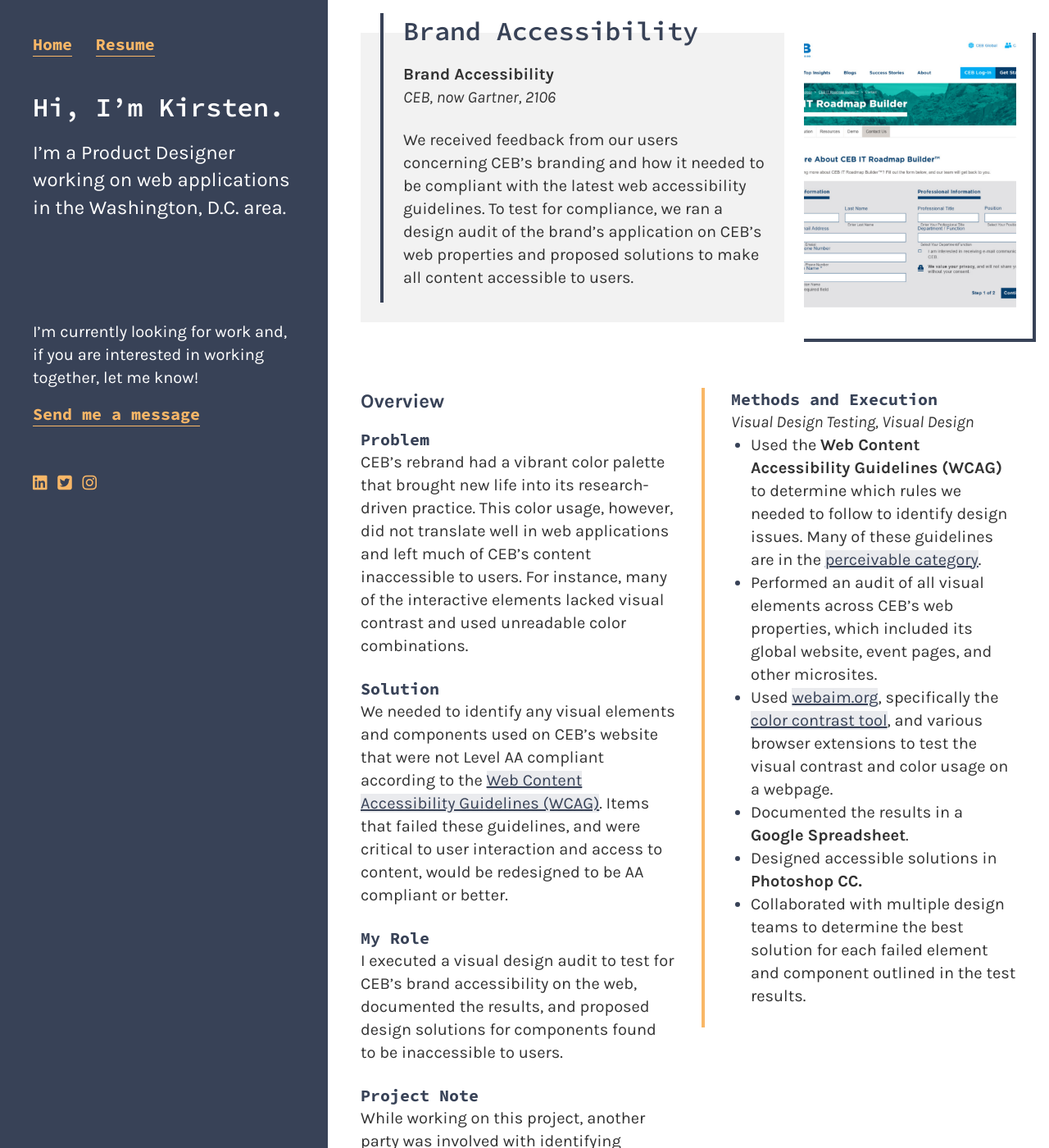
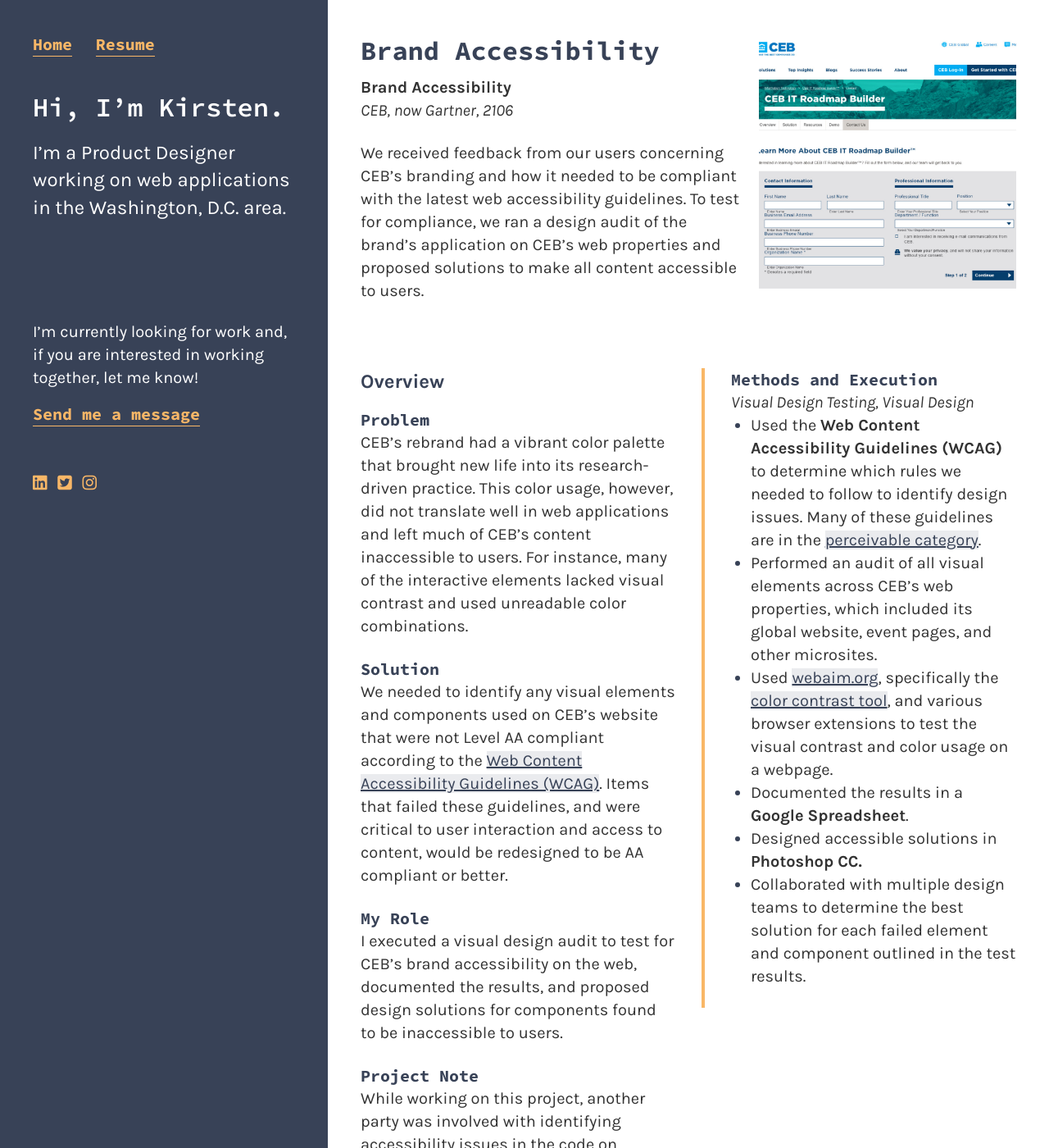
Before and after one commit to marcusrelacion/kirstengreen.com, a Jekyll site: the page built from _projects/brand-accessibility.markdown, in a window 1280 px wide and 1400 px high. Shown: the whole window at 82% size. Built offline with Jekyll 4.4.1, drawn with Linux system fonts in a browser that asks for light colours; nearby versions of some CDN libraries.

Commit message:
updating section blocks

```diff
--- /dev/null
+++ b/_includes/section-30-70.html
@@ -0,0 +1 @@
+section-30-70.html
--- /dev/null
+++ b/_includes/section-50-50.html
@@ -0,0 +1 @@
+section-50-50.html
--- /dev/null
+++ b/_includes/section-60-40.html
@@ -0,0 +1 @@
+section-60-40.html
--- /dev/null
+++ b/_includes/section-hero.html
@@ -0,0 +1,26 @@
+<!-- section: hero -->
+<section class="hero">
+    <div class="hero__content">
+    	<h1 class="hero__heading">
+            {{ page.title }}
+        </h1>
+        {% for hero-content in page.hero %}
+	        {% if page.layout == 'post' %}
+	        <p class="hero__project">
+	            {{ hero-content.name }}
+	        </p>
+	        <p class="hero__company">
+	            {{ hero-content.company | append: "," }} {{ hero-content.year }}
+	        </p>
+	        {% endif %}
+	        <div class="hero__body">
+	            {{ hero-content.body | markdownify }}
+	        </div>
+        {% endfor %}
+    </div>
+    {% for hero-content in page.hero %}
+    <div class="hero__image" style="background-image: url('{{ hero-content.image }}'); background-repeat: no-repeat; background-size: cover; background-position: center center;">
+        {% endfor %}
+    </div>
+</section>
+<!-- end section -->
--- a/_layouts/post.html
+++ b/_layouts/post.html
@@ -2,7 +2,7 @@
 layout: default
 ---
 
-{% include block-hero.html %}
+{% include section-hero.html %}
 {% for section in page.sections %}
     {% include block-50-50.html %}
     {% include block-60-40.html %}
--- a/_projects/developing-talentneuron-personas.markdown
+++ b/_projects/developing-talentneuron-personas.markdown
@@ -3,7 +3,7 @@
 date: 2018-06-01 22:39:00 Z
 position: 0
 hero:
-- name: Developing TalentNeuron Personas
+- name: TalentNeuron
   company: Gartner
   year: 2018
   body: As we learned more about TalentNeuron's users, it was important for us to
--- a/assets/styles/app.scss
+++ b/assets/styles/app.scss
@@ -10,6 +10,7 @@
 @import "component/buttons";
 @import "component/card";
 @import "component/header";
+@import "component/hero";
 @import "component/listing";
 @import "component/navigation";
 @import "utility/color";
--- /dev/null
+++ b/assets/styles/component/_hero.scss
@@ -0,0 +1,31 @@
+.hero {
+	display: grid;
+	grid-gap: 16px;
+	grid-template-columns: 6fr 4fr;
+
+	&__content {
+	}
+
+	&__heading,
+	&__project {
+		font-weight: 700;
+	}
+
+	&__heading {
+		margin-bottom: 8px;
+	}
+
+	&__project {
+		margin-bottom: 0 !important;
+	}
+
+	&__company {
+		font-style: italic;
+	}
+
+	&__body {
+	}
+
+	&__image {
+	}
+}
```
Also changed, not shown: _includes/section-100.html (added, +13 -0 lines).
